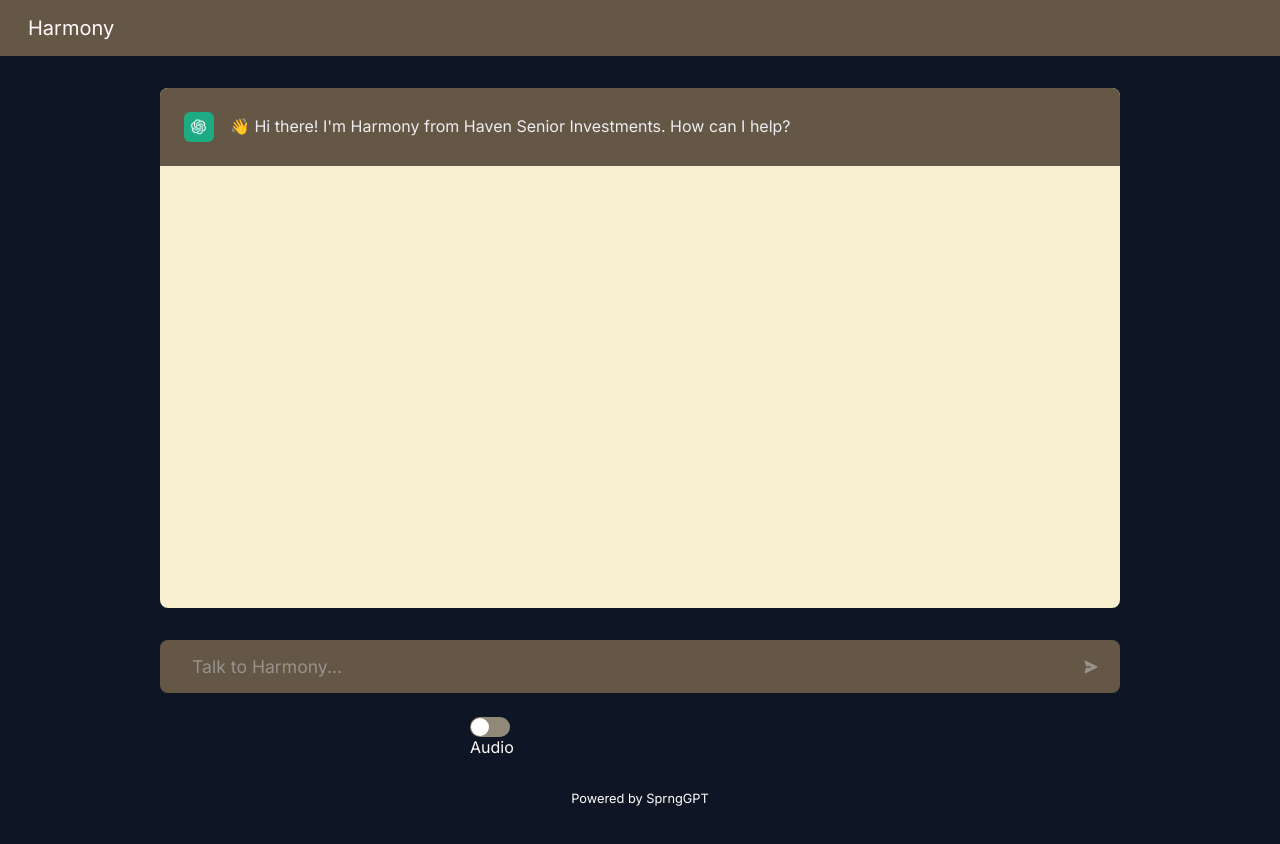
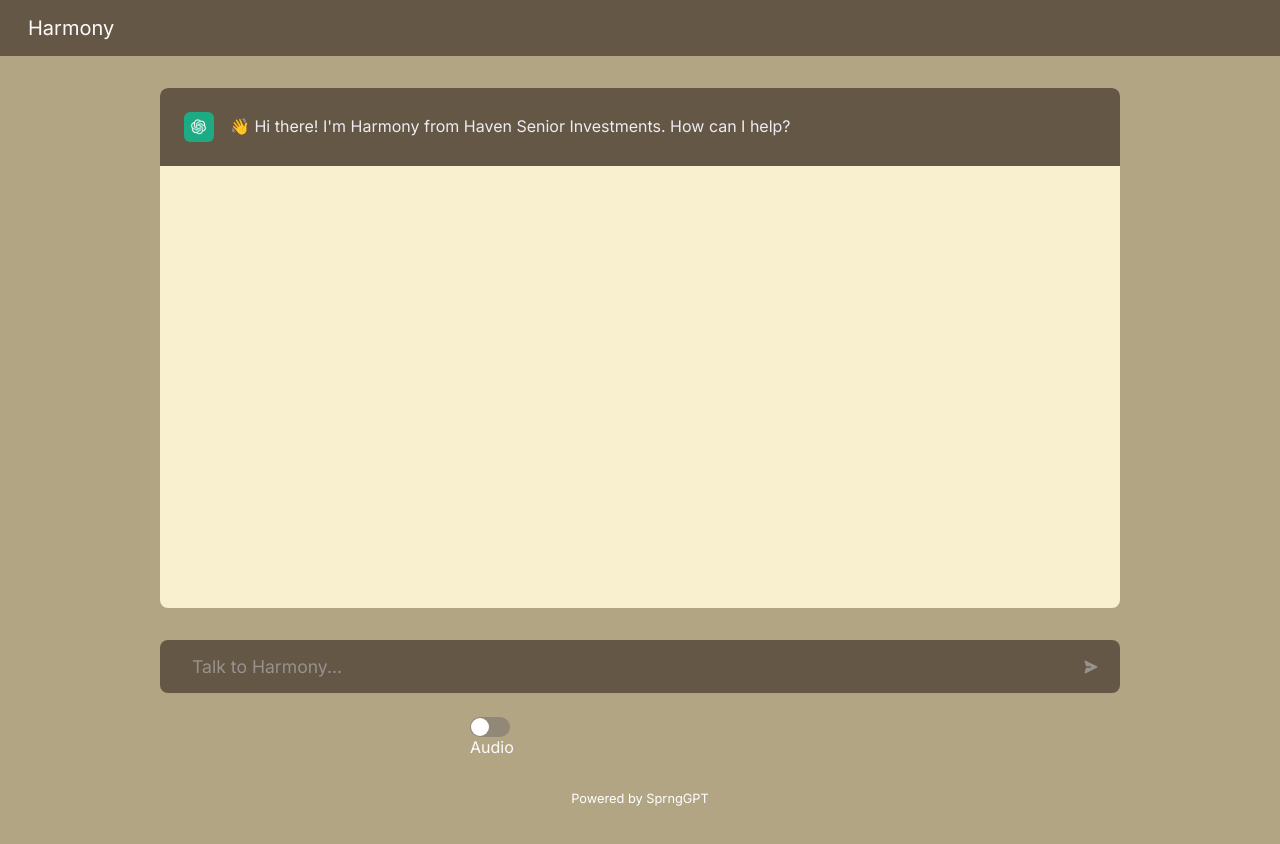
Before and after one commit to Gsharma396/Harmony, a Next.js app: page / in a window 1280 px wide. Shown: the top 844 px of the page. Built offline with nearby package versions, Linux system fonts and the light colour scheme.

Commit message:
Update globals.css

```diff
--- a/styles/globals.css
+++ b/styles/globals.css
@@ -15,7 +15,7 @@
 
 body {
   color: snow;
-  background: #0e1524;
+  background: #b1a584;
 }
 
 a {
```
